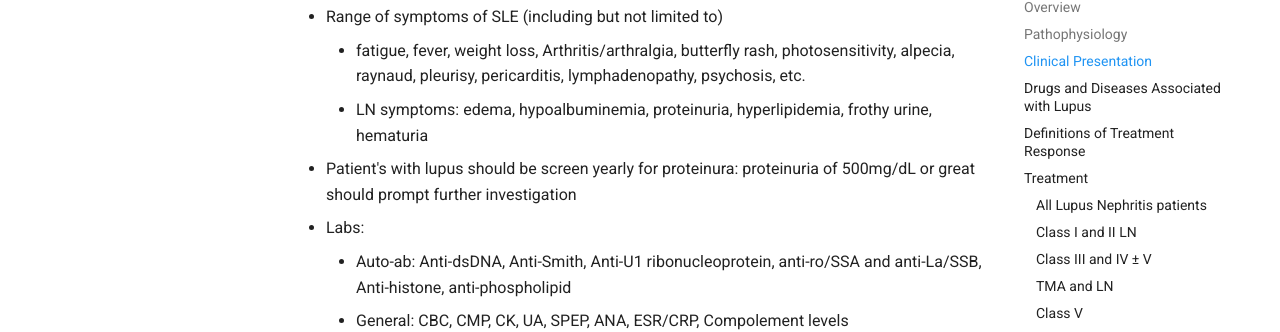
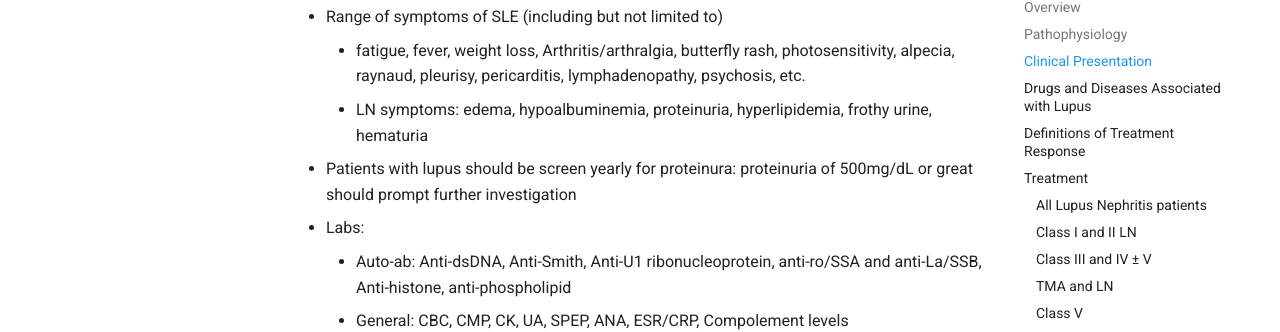
Before and after one commit to TTUNEPH2025/GN, an MkDocs documentation site: the page built from docs/Lupus.md, in a window 1280 px wide and 900 px high, scrolled down 2107 px. Shown: the part 101-433 px from the top of the window. Built offline with MkDocs 1.6.1 and Material for MkDocs 9.7.7, drawn with Linux system fonts in a browser that asks for light colours.

Commit message:
Update Lupus.md

```diff
--- a/docs/Lupus.md
+++ b/docs/Lupus.md
@@ -47,7 +47,7 @@
   * Range of symptoms of SLE (including but not limited to)
       - fatigue, fever, weight loss, Arthritis/arthralgia, butterfly rash, photosensitivity, alpecia, raynaud, pleurisy, pericarditis, lymphadenopathy, psychosis, etc.
       - LN symptoms: edema, hypoalbuminemia, proteinuria, hyperlipidemia, frothy urine, hematuria
-  * Patient's with lupus should be screen yearly for proteinura: proteinuria of 500mg/dL or great should prompt further investigation
+  * Patients with lupus should be screen yearly for proteinura: proteinuria of 500mg/dL or great should prompt further investigation
   * Labs:
       - Auto-ab: Anti-dsDNA, Anti-Smith, Anti-U1 ribonucleoprotein, anti-ro/SSA and anti-La/SSB, Anti-histone, anti-phospholipid
       - General: CBC, CMP, CK, UA, SPEP, ANA, ESR/CRP, Compolement levels
```
